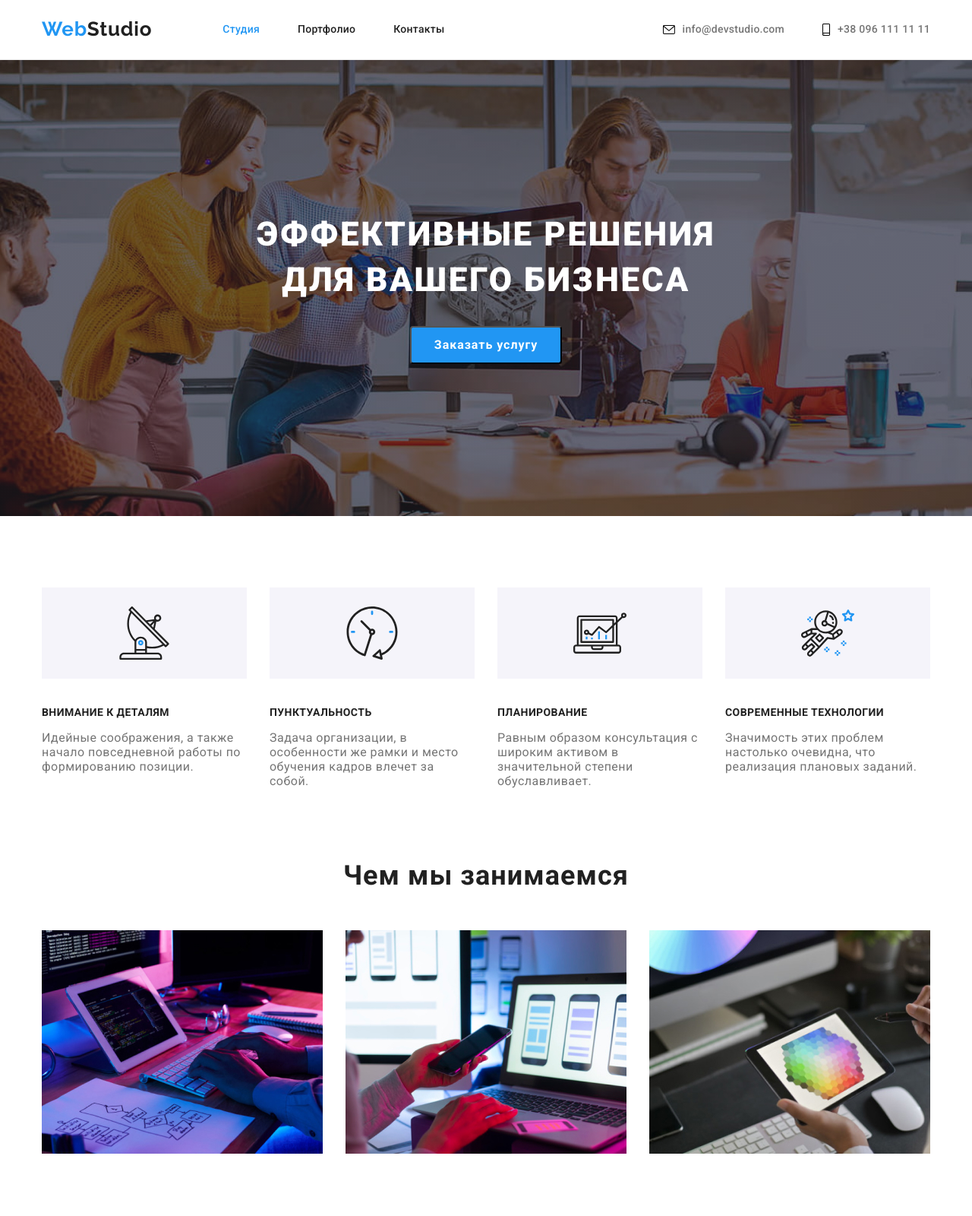
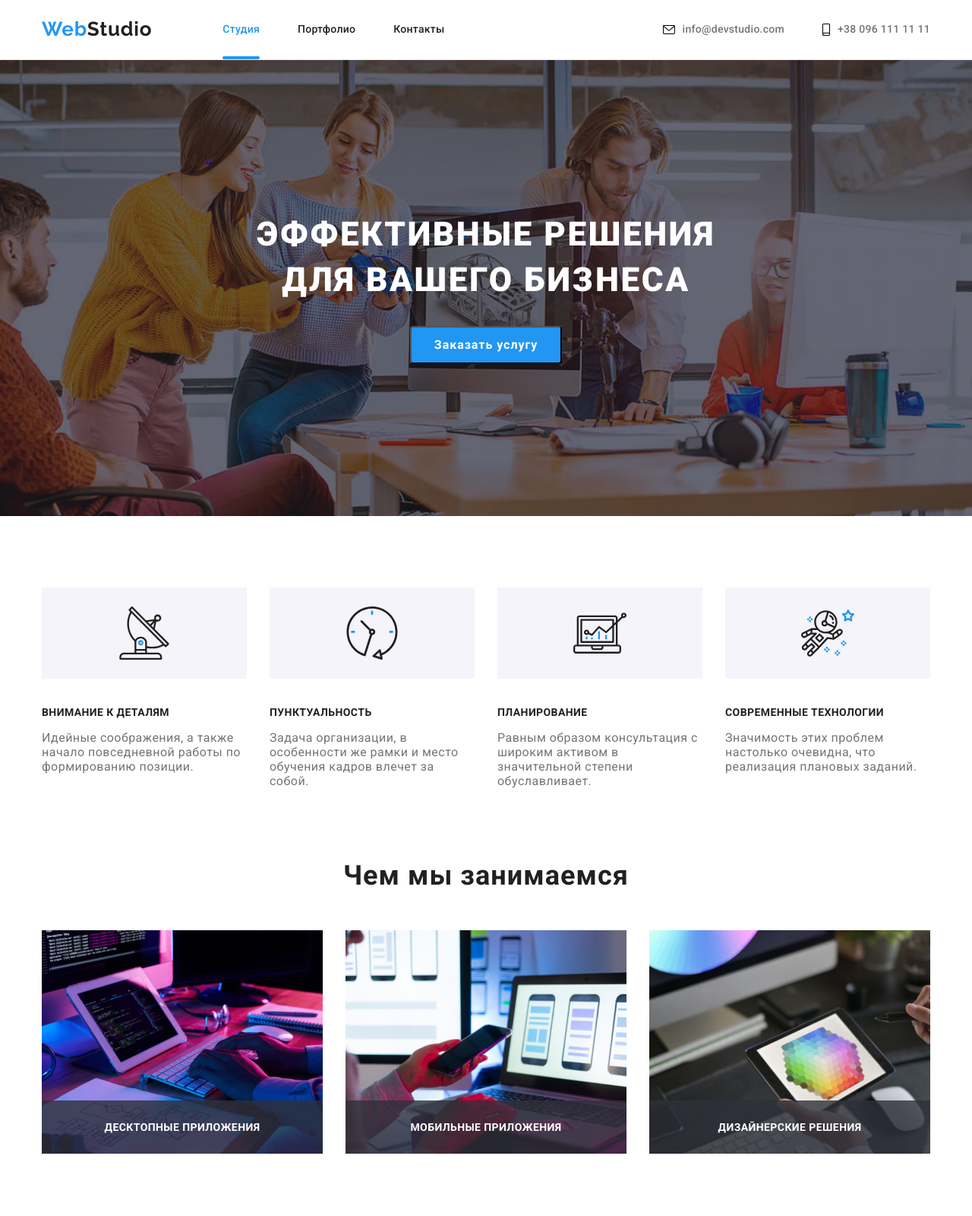
Before and after one commit to Prime-DS/goit-markup-hw-05, a plain HTML site: page index.html in a window 1280 px wide. Shown: the top 1600 px of the page at 76% size. Drawn offline with nearby package versions, Linux system fonts and the light colour scheme.

Commit message:
add current

```diff
--- a/css/styles.css
+++ b/css/styles.css
@@ -45,6 +45,13 @@ p {
   margin-top: 0;
   margin-bottom: 0;
 }
+
+img {
+  display: block;
+  max-width: 100%;
+  height: auto;
+}
+
 
 .title {
   font-weight: 700;
@@ -138,11 +145,11 @@ a.logo {
   margin-right: 50px;
 }
 
-.nav-list .nav-link.current {
-  color: var(--accent-color);
-}
+
+
 
 .nav-link {
+  position: relative;
   display: block;
   padding-top: 31px;
   padding-bottom: 31px;
@@ -153,12 +160,36 @@ a.logo {
   letter-spacing: 0.02em;
 
   color: var(--primery-title-color);
+
+  transition: bbackground-color 250ms cubic-bezier(0.4, 0, 0.2, 1);
 }
 
 .nav-link:hover,
 .nav-link:focus {
   color: var(--accent-color);
 }
+
+
+
+.nav-link.current {
+  color: var(--accent-color);
+}
+
+.nav-link.current::after,
+.nav-link:hover::after {
+  position: absolute;
+  content: '';
+
+  width: 100%;
+  height: 4px;
+  display: block;
+
+  left: 0%;
+  bottom: 0%;
+  border-radius: 2px;
+  background-color: var(--accent-color)
+}
+
 
 .contact-list {
   display: flex;
@@ -313,8 +344,37 @@ a.logo {
   display: flex;
 }
 
+.about-item {
+  position: relative;
+}
+
 .about-item:not(:last-child) {
   margin-right: 30px;
+}
+
+.activity-title-bg {
+  position: absolute;
+
+  display: flex;
+  justify-content: center;
+
+
+  width: 100%;
+  height: 70px;
+
+  left: 0%;
+  bottom: 0%;
+  background-color: rgba(47, 48, 58, 0.8);
+}
+
+.activity-title {
+
+  display: flex;
+  justify-content: center;
+  align-items: center;
+
+
+  color: var(--header-bg-color);
 }
 
 /* Team */
@@ -576,7 +636,16 @@ a.logo {
 }
 
 .portfolio-link {
+  position: relative;
   display: block;
+}
+
+.portfolio-link::before {
+  position: absolute;
+  content: "";
+  width: 70px;
+  height: 70px;
+  background-color: hsla(0, 31%, 48%, 0.452);
 }
 
 .portfolio-link:hover,
--- a/index.html
+++ b/index.html
@@ -123,17 +123,23 @@
                 <li class="about-item">
 
                     <img src="./images/box1.jpg" alt="фото-пишем код" width="370">
-
+                    <div class="activity-title-bg">
+                        <h3 class="activity-title subtitle">Десктопные приложения</h3>
+                    </div>
                 </li>
                 <li class="about-item">
 
                     <img src="./images/box2.jpg" alt="фото-разрабатываем приложения" width="370">
-
+                    <div class="activity-title-bg">
+                        <h3 class="activity-title subtitle">Мобильные приложения</h3>
+                    </div>
                 </li>
                 <li class="about-item">
 
                     <img src="./images/box3.jpg" alt="фото-рисуем дизайн" width="370">
-
+                    <div class="activity-title-bg">
+                        <h3 class="activity-title subtitle">Дизайнерские решения</h3>
+                    </div>
                 </li>
             </ul>
             </div>
```
Also changed, not shown: portfolio.html (+6 -0 lines).
